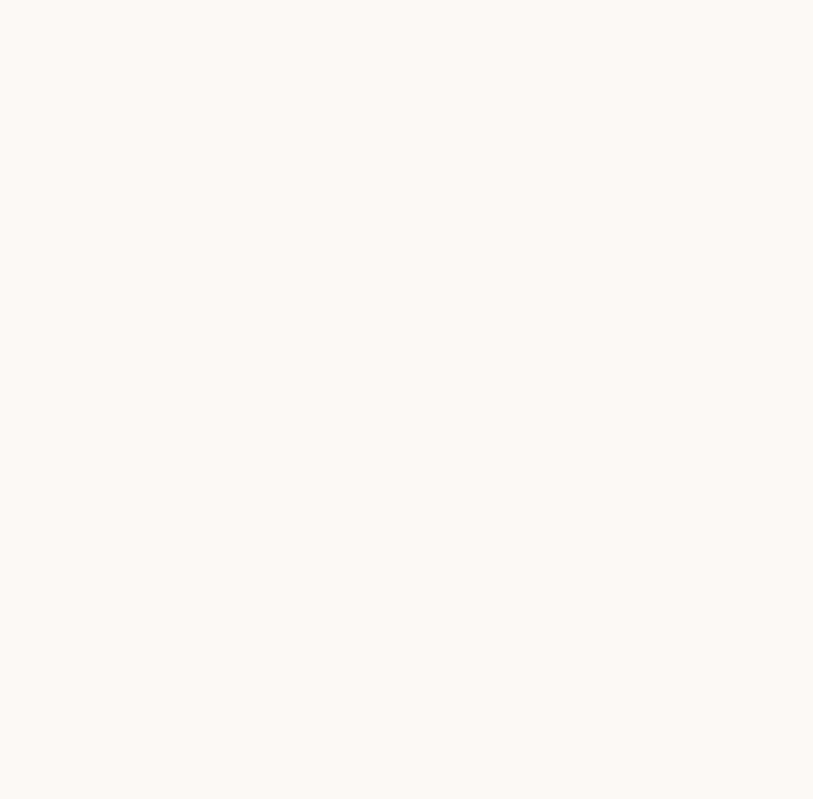
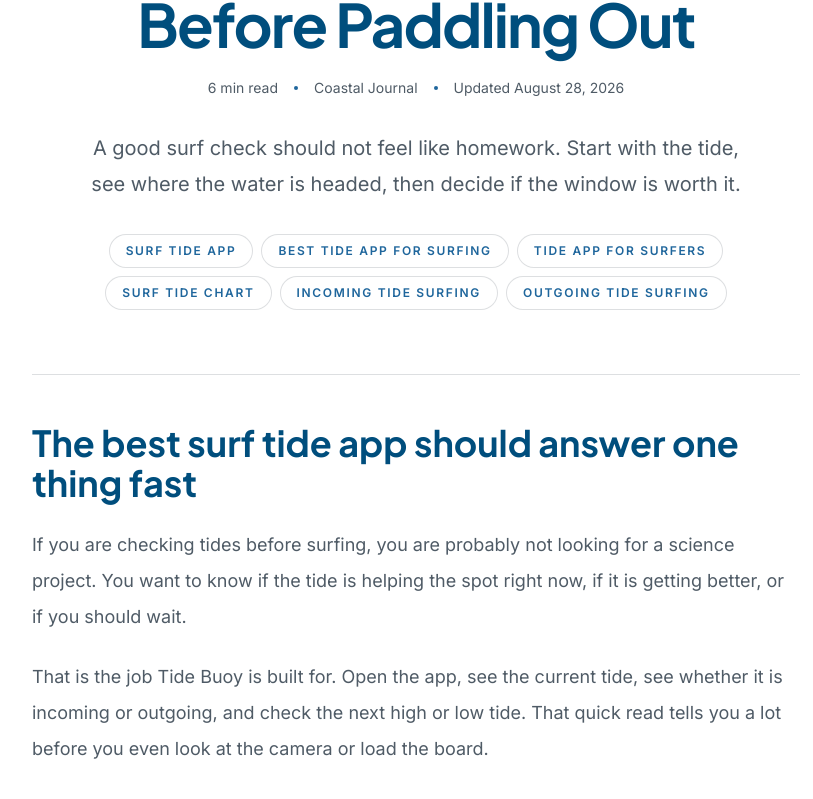
Before and after one commit to bradboothphotography/tide-buoy-website, a Next.js app: page /blog/best-surf-tide-app in a window 1280 px wide. Before the commit this address had no page. Shown: the part 335-1134 px from the top of the page, without its empty margins (224-1037 px from the left). Before the commit the page ends 800 px from the top, so only its background shows below. Built offline with nearby package versions, Linux system fonts and the light colour scheme.

Commit message:
Add surf tide app article

```diff
--- a/data/blogPosts.ts
+++ b/data/blogPosts.ts
@@ -36,6 +36,145 @@ export type BlogImage = {
 };
 
 export const blogPosts: BlogPost[] = [
+  {
+    slug: "best-surf-tide-app",
+    title: "Best Surf Tide App: What Surfers Should Check Before Paddling Out",
+    metaTitle: "Best Surf Tide App for Simple Tide Checks | Tide Buoy",
+    metaDescription:
+      "Looking for a surf tide app? Tide Buoy helps surfers check the current tide, incoming or outgoing direction, next high or low, saved spots, and buoy context fast.",
+    excerpt:
+      "A good surf check should not feel like homework. Start with the tide, see where the water is headed, then decide if the window is worth it.",
+    category: "Surfing",
+    readTime: "6 min read",
+    datePublished: "2026-08-28",
+    dateModified: "2026-08-28",
+    seoTags: ["surf tide app", "best tide app for surfing", "tide app for surfers", "surf tide chart", "incoming tide surfing", "outgoing tide surfing"],
+    images: [
+      {
+        src: "/images/use-cases/surfing/surfing-action.jpeg",
+        alt: "Surfer launching off a wave with a coastal mountain range behind the break",
+        caption: "Most surf calls start with the same question: is the tide helping this spot right now? Photo: Brad Booth, bradboothmedia.com.",
+        tag: "surf window",
+        focalPoint: "center center"
+      },
+      {
+        src: "/images/app-screenshots/marketing/accurate-tides-in-your-location.jpg",
+        alt: "Tide Buoy app screenshot showing accurate tides for the user's location",
+        caption: "Tide Buoy keeps the first read simple: current tide, direction, and the next high or low.",
+        tag: "quick tide read",
+        focalPoint: "center center",
+        aspectClass: "aspect-[9/16]"
+      },
+      {
+        src: "/images/use-cases/surfing/surfing-point-break.jpeg",
+        alt: "Surfer riding a wave beside a forested coastal point",
+        caption: "Every break has its own tide personality. The app should help you learn yours faster. Photo: Brad Booth, bradboothmedia.com.",
+        tag: "local knowledge",
+        focalPoint: "center center"
+      },
+      {
+        src: "/images/app-screenshots/marketing/closest-live-swell-buoy-data.jpg",
+        alt: "Tide Buoy app screenshot showing nearby swell buoy data",
+        caption: "Swell matters too. Tide Buoy lets the tide stay first while buoy context stays close.",
+        tag: "buoy context",
+        focalPoint: "center center",
+        aspectClass: "aspect-[9/16]"
+      },
+      {
+        src: "/images/app-screenshots/marketing/save-different-spots.jpg",
+        alt: "Tide Buoy app screenshot showing saved coastal spots",
+        caption: "Save the beaches, points, reefs, and inlets you actually check so dawn decisions stay fast.",
+        tag: "saved spots",
+        focalPoint: "center center",
+        aspectClass: "aspect-[9/16]"
+      }
+    ],
+    sections: [
+      {
+        heading: "The best surf tide app should answer one thing fast",
+        paragraphs: [
+          "If you are checking tides before surfing, you are probably not looking for a science project. You want to know if the tide is helping the spot right now, if it is getting better, or if you should wait.",
+          "That is the job Tide Buoy is built for. Open the app, see the current tide, see whether it is incoming or outgoing, and check the next high or low tide. That quick read tells you a lot before you even look at the camera or load the board.",
+          "For surfers who want a simple tide-first app on iPhone, that is the whole point: less digging, more useful information."
+        ],
+        imageIndexes: [0, 1]
+      },
+      {
+        heading: "Why tide matters before a session",
+        paragraphs: [
+          "Tide changes how much water is sitting over the sandbar, reef, point, jetty, or inlet you are surfing. That water level can change the shape, speed, takeoff, paddle-out, and even whether the wave has any room to break.",
+          "One beach might like a low-tide bar. Another might need more water. A point can wake up on a push while a nearby beach gets too full. Some spots are fun for an hour, then fade fast.",
+          "That is why surfers keep checking tide. Not because tide magically makes waves good, but because it helps explain why the same swell can look fun at one hour and weird the next."
+        ],
+        imageIndexes: [2]
+      },
+      {
+        heading: "What surfers should check first",
+        paragraphs: [
+          "A good surf tide app should put the useful stuff up front. Current tide. Incoming or outgoing. Next high. Next low. The shape of the tide curve. The spots you care about.",
+          "That is usually enough to make the first call. If the tide is dropping hard and your spot gets sketchy when it drains, you know. If the tide is just starting to push and your sandbar likes that, you know. If high tide is about to swamp the break, you know that too.",
+          "Tide Buoy keeps that information easy to read, which matters when you are half awake, standing in the parking lot, or trying to decide if the drive is worth it."
+        ],
+        items: [
+          "Current tide at the spot you care about",
+          "Incoming or outgoing tide direction",
+          "Next high tide and next low tide",
+          "A simple tide curve you can read quickly",
+          "Saved surf spots for repeat checks"
+        ],
+        imageIndexes: [4]
+      },
+      {
+        heading: "Incoming tide vs outgoing tide for surfing",
+        paragraphs: [
+          "Incoming tide is not always better. Outgoing tide is not always worse. The right tide depends on the break.",
+          "An incoming tide can help when a spot needs more water. It can fill in a shallow section, smooth out a weird inside bar, or add just enough push to make the wave feel alive.",
+          "An outgoing tide can help when a spot works better with less water. It can make a soft wave stand up, expose a better bar, or give a section more shape. It can also make some places too shallow, too fast, or too heavy.",
+          "The useful habit is simple: learn what your spot likes, then check the tide direction before you go. Tide Buoy makes that part quick."
+        ]
+      },
+      {
+        heading: "Buoy data helps, but tide still comes first",
+        paragraphs: [
+          "Swell height, swell period, swell direction, wind, and water temperature all matter. A buoy can tell you if there is real energy in the water or just short-period wind chop.",
+          "But buoy data does not replace the tide. A buoy can say there is swell. The tide helps tell you whether your break has enough water, too much water, or the right window to use it.",
+          "That is why Tide Buoy keeps the app tide-first while still making nearby buoy context easy to reach. You get the simple answer first, then the extra context when you want it."
+        ],
+        imageIndexes: [3]
+      },
+      {
+        heading: "A real pre-surf routine",
+        paragraphs: [
+          "The best surf checks are usually pretty plain. Check the tide. Check the direction. Check the next change. Look at the buoy. Look at the wind. Think about what the spot usually does. Then make the call.",
+          "Maybe you paddle out now. Maybe you wait for the tide to push. Maybe you drive to another beach. Maybe you save the gas and try later.",
+          "Tide Buoy is not trying to replace local knowledge. It gives you a cleaner way to use it."
+        ]
+      },
+      {
+        heading: "Surf tide checklist",
+        paragraphs: [
+          "Before paddling out, keep the check simple."
+        ],
+        items: [
+          "Check the current tide",
+          "Check whether the tide is incoming or outgoing",
+          "Check the next high tide and next low tide",
+          "Think about whether your spot likes high, mid, or low tide",
+          "Check nearby swell height, period, and direction when available",
+          "Check wind, weather, rip-current guidance, beach flags, and local conditions",
+          "Use your own comfort level and local knowledge before getting in"
+        ]
+      },
+      {
+        heading: "Why Tide Buoy works for surfers",
+        paragraphs: [
+          "Tide Buoy works because it does not make the tide harder than it needs to be. The app is built around the stuff surfers check all the time: what the tide is doing now, where it is headed, and when it changes next.",
+          "That makes it a strong surf tide app for people who want the main answer fast. You can still check forecasts, cameras, lifeguard guidance, and your favorite local report. Tide Buoy just makes the tide part cleaner.",
+          "Before you paddle out, check the current tide, tide direction, and next high or low tide in Tide Buoy. Then pair that with the swell, wind, and what you know about your break."
+        ]
+      }
+    ]
+  },
   {
     slug: "key-west-lobster-season-tide-guide",
     title: "Key West Tide Guide for Lobster Season: Ramps, Reefs, and Return Trips",
```
